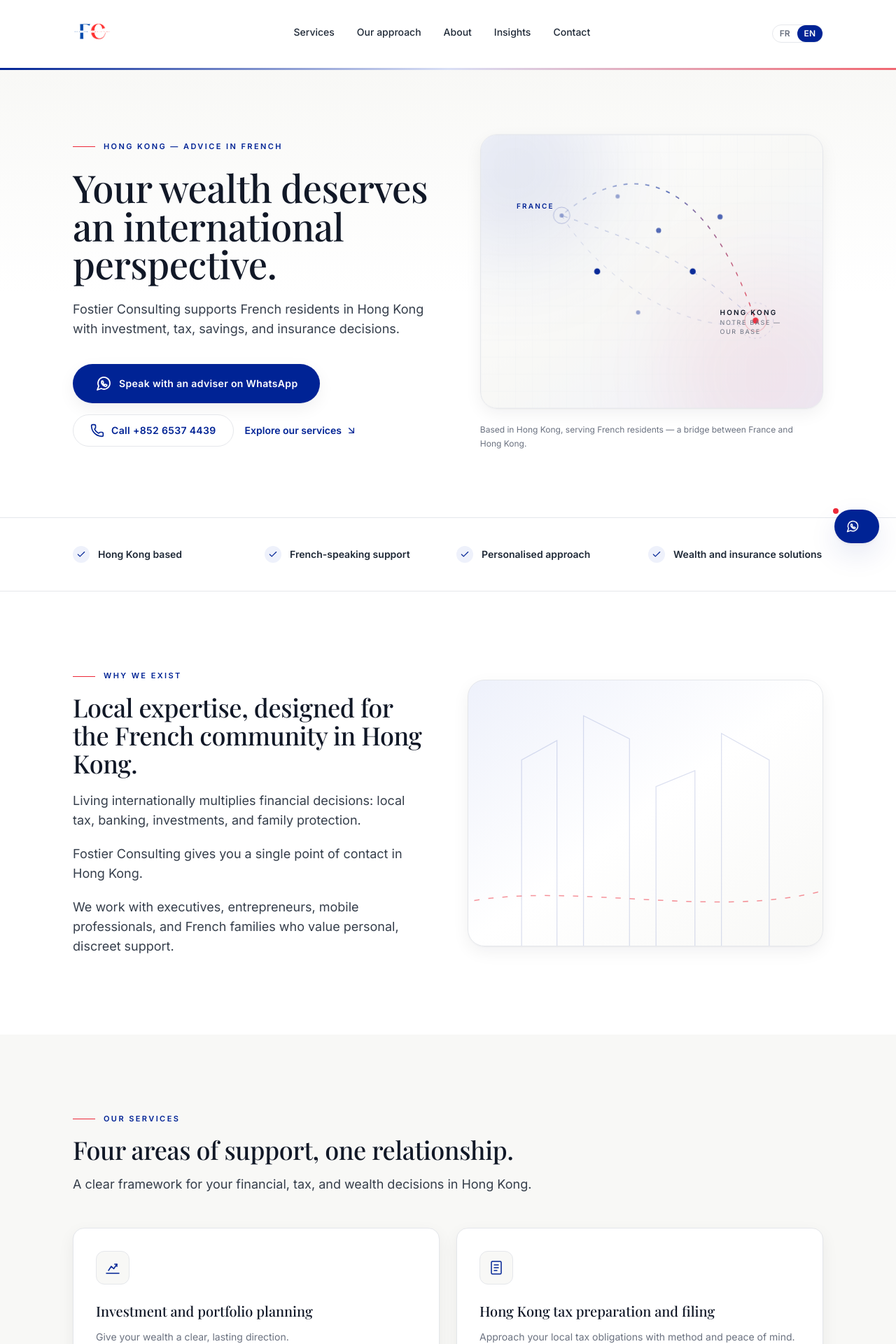
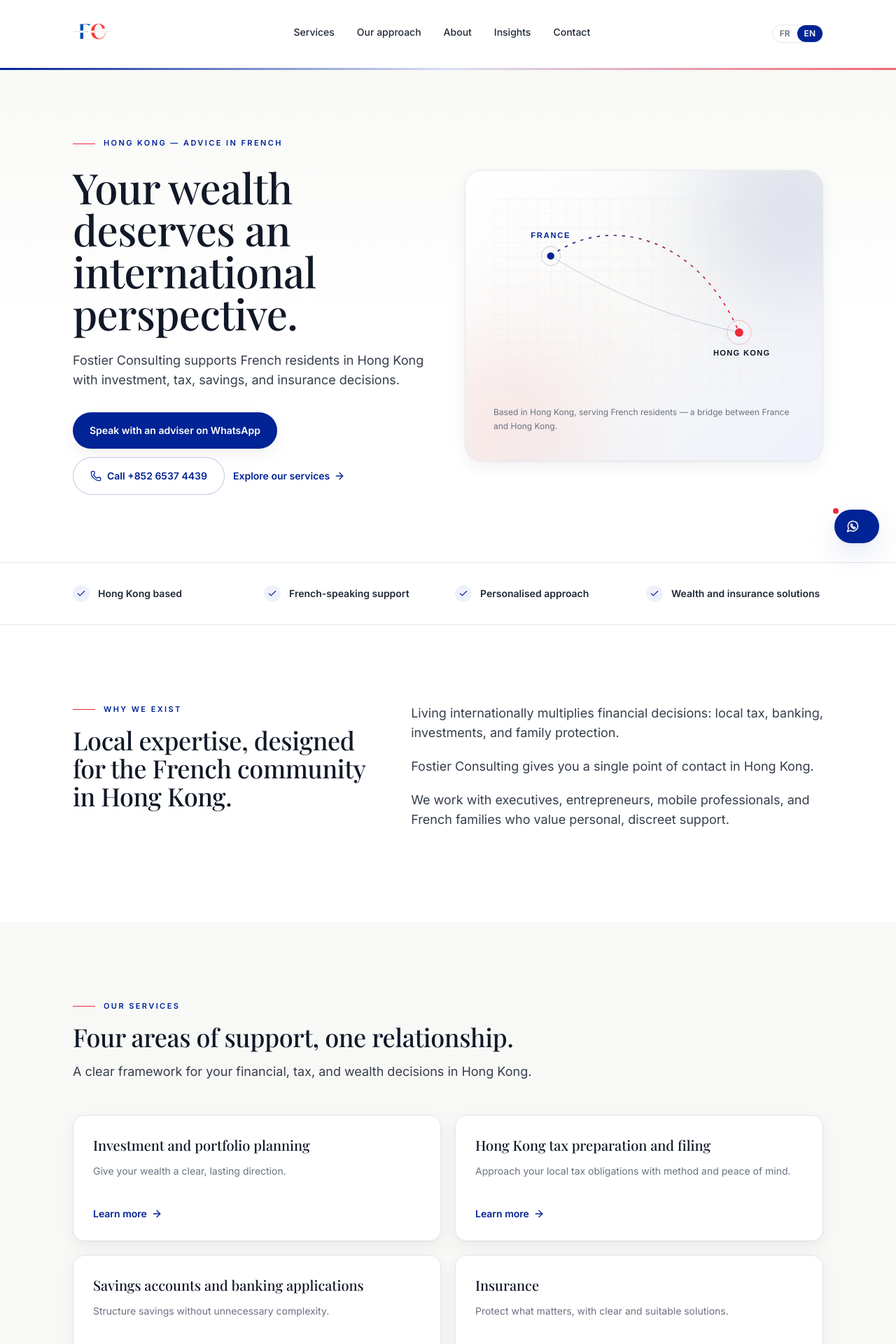
Before and after one commit to nicolasthrax/fostier-consulting-perplexity, a Next.js app: page /en in a window 1280 px wide. Shown: the top 1920 px of the page at 70% size. Built offline with nearby package versions, Linux system fonts and the light colour scheme; a web font is replaced by a local one.

Commit message:
Patch mobile homepage rendering with static-first route

```diff
--- a/app/[lang]/page.tsx
+++ b/app/[lang]/page.tsx
@@ -1,176 +1,54 @@
-import type { Metadata } from "next";
-import { Check, Users } from "lucide-react";
-import type { Locale } from "@/lib/i18n/config";
+import Link from "next/link";
+import { ArrowRight, Check, Phone } from "lucide-react";
 import { getDictionary } from "@/lib/i18n/get-dictionary";
-import { localizedMetadata } from "@/lib/metadata";
-import { Hero } from "@/components/Hero";
-import { Reveal } from "@/components/Reveal";
-import { Section, SectionHeading } from "@/components/SectionHeading";
-import { ServiceCard } from "@/components/ServiceCard";
-import { ProcessTimeline } from "@/components/ProcessTimeline";
-import { FAQAccordion } from "@/components/FAQAccordion";
-import { InsightsCard } from "@/components/InsightsCard";
-import { HkMapElement } from "@/components/HkMapElement";
-import { LegalDisclaimer } from "@/components/LegalDisclaimer";
-import { WhatsAppButton, CallButton } from "@/components/ContactActions";
+import { site, whatsappUrl } from "@/lib/site";
 
-export function generateMetadata({ params }: { params: { lang: Locale } }): Metadata {
-  const dict = getDictionary(params.lang);
-  return localizedMetadata({
-    locale: params.lang,
-    path: "",
-    title: dict.meta.siteTitle,
-    description: dict.meta.siteDescription,
-  });
-}
-
-export default function HomePage({ params: { lang } }: { params: { lang: Locale } }) {
+export default function HomePage({ params: { lang } }: { params: { lang: "fr" | "en" } }) {
   const dict = getDictionary(lang);
-
   return (
     <>
-      <Hero locale={lang} dict={dict} />
+      <section className="relative overflow-hidden bg-gradient-to-b from-parchment via-white to-white">
+        <div className="h-[3px] bg-gradient-to-r from-navy via-navy-100 to-fred/70" />
+        <div className="container-site grid items-center gap-12 py-16 sm:py-20 lg:grid-cols-2 lg:py-24">
+          <div>
+            <p className="eyebrow">{dict.hero.eyebrow}</p>
+            <h1 className="h-serif mt-6 text-4xl leading-[1.12] sm:text-5xl lg:text-6xl">{dict.hero.title}</h1>
+            <p className="body-lead mt-6 max-w-xl">{dict.hero.subtitle}</p>
+            <div className="mt-8 flex flex-col gap-3 sm:flex-row sm:flex-wrap sm:items-center">
+              <a href={whatsappUrl(dict.actions.whatsappMessage)} target="_blank" rel="noopener noreferrer" className="focus-ring inline-flex items-center justify-center rounded-full bg-navy px-6 py-4 text-center text-sm font-semibold text-white shadow-soft transition-colors hover:bg-navy-800">{dict.actions.whatsappAdvisor}</a>
+              <a href={site.phoneHref} className="focus-ring inline-flex items-center justify-center gap-2 rounded-full border border-navy/25 bg-white px-6 py-4 text-center text-sm font-semibold text-navy transition-colors hover:border-navy/50"><Phone className="h-4 w-4" />{dict.actions.callLabel}</a>
+              <Link href={`/${lang}/services`} className="focus-ring inline-flex items-center justify-center gap-1.5 py-2 text-sm font-semibold text-navy underline-offset-4 hover:underline">{dict.actions.discoverServices}<ArrowRight className="h-4 w-4" /></Link>
+            </div>
+          </div>
+          <figure className="relative overflow-hidden rounded-3xl border border-line bg-gradient-to-br from-white via-parchment to-navy-50 p-6 shadow-soft sm:p-10">
+            <div className="absolute -right-20 -top-20 h-64 w-64 rounded-full bg-navy/10 blur-3xl" aria-hidden="true" />
+            <div className="absolute -bottom-20 -left-20 h-64 w-64 rounded-full bg-fred/[.08] blur-3xl" aria-hidden="true" />
+            <svg viewBox="0 0 500 320" className="relative h-auto w-full" aria-hidden="true">
+              <defs><pattern id="grid" width="24" height="24" patternUnits="userSpaceOnUse"><path d="M24 0H0v24" fill="none" stroke="#E5E7EB" strokeWidth=".7" /></pattern><linearGradient id="route" x1="0" x2="1"><stop offset="0" stopColor="#002395" /><stop offset="1" stopColor="#ED2939" /></linearGradient></defs>
+              <rect width="500" height="320" fill="url(#grid)" />
+              <path d="M95 95 C190 24 340 62 408 222" fill="none" stroke="url(#route)" strokeWidth="2" strokeDasharray="5 9" />
+              <path d="M95 95 C230 176 306 198 408 222" fill="none" stroke="#002395" strokeOpacity=".25" strokeWidth="1" />
+              <circle cx="95" cy="95" r="6" fill="#002395" /><circle cx="95" cy="95" r="16" fill="none" stroke="#002395" strokeOpacity=".25" />
+              <circle cx="408" cy="222" r="7" fill="#ED2939" /><circle cx="408" cy="222" r="20" fill="none" stroke="#ED2939" strokeOpacity=".3" />
+              <text x="62" y="65" fill="#002395" fontSize="13" fontFamily="sans-serif" fontWeight="600" letterSpacing="2">FRANCE</text>
+              <text x="365" y="260" fill="#111827" fontSize="13" fontFamily="sans-serif" fontWeight="600" letterSpacing="1.5">HONG KONG</text>
+            </svg>
+            <figcaption className="relative mt-5 text-xs leading-relaxed text-muted">{dict.hero.visualCaption}</figcaption>
+          </figure>
+        </div>
+      </section>
 
-      {/* Trust strip */}
-      <Section className="border-y border-line bg-white !py-10">
-        <ul className="grid gap-6 sm:grid-cols-2 lg:grid-cols-4">
-          {dict.trust.items.map((item, i) => (
-            <Reveal key={item.title} delay={i * 0.06}>
-              <li className="flex items-center gap-3">
-                <span className="flex h-6 w-6 items-center justify-center rounded-full bg-navy-50">
-                  <Check className="h-3.5 w-3.5 text-navy" aria-hidden="true" />
-                </span>
-                <span className="text-sm font-semibold text-slate">{item.title}</span>
-              </li>
-            </Reveal>
-          ))}
-        </ul>
-      </Section>
+      <section className="border-y border-line bg-white"><div className="container-site grid gap-5 py-8 sm:grid-cols-2 lg:grid-cols-4">{dict.trust.items.map((item: { title: string }) => <div key={item.title} className="flex items-center gap-3"><span className="flex h-6 w-6 shrink-0 items-center justify-center rounded-full bg-navy-50"><Check className="h-3.5 w-3.5 text-navy" /></span><span className="text-sm font-semibold text-slate">{item.title}</span></div>)}</div></section>
 
-      {/* Intro */}
-      <Section className="bg-white">
-        <div className="grid items-center gap-14 lg:grid-cols-2">
-          <Reveal>
-            <p className="eyebrow">{dict.intro.eyebrow}</p>
-            <h2 className="h-serif mt-4 text-3xl leading-tight sm:text-4xl">{dict.intro.title}</h2>
-            {dict.intro.paragraphs.map((p) => (
-              <p key={p.slice(0, 24)} className="body-lead mt-5">{p}</p>
-            ))}
-          </Reveal>
-          <Reveal delay={0.15}>
-            {/* Editorial placeholder — replace with a quiet architectural image via next/image */}
-            <div
-              role="img"
-              aria-label={dict.intro.imageAlt}
-              className="relative aspect-[4/3] overflow-hidden rounded-3xl border border-line bg-gradient-to-br from-navy-50 via-white to-parchment shadow-soft"
-            >
-              <svg viewBox="0 0 400 300" className="absolute inset-0 h-full w-full" aria-hidden="true">
-                <g stroke="#002395" strokeOpacity="0.14" strokeWidth="1" fill="none">
-                  <path d="M60 300V90l40-22v232" />
-                  <path d="M130 300V40l52 26v234" />
-                  <path d="M212 300V120l44-18v198" />
-                  <path d="M286 300V60l54 30v210" />
-                </g>
-                <path d="M0 250 C 120 228, 280 270, 400 238" stroke="#ED2939" strokeOpacity="0.5" strokeWidth="1.2" fill="none" className="map-line" strokeDasharray="4 8" />
-              </svg>
-            </div>
-          </Reveal>
-        </div>
-      </Section>
+      <section className="bg-white py-20 sm:py-28"><div className="container-site grid gap-12 lg:grid-cols-[.85fr_1.15fr]"><div><p className="eyebrow">{dict.intro.eyebrow}</p><h2 className="h-serif mt-4 text-3xl leading-tight sm:text-4xl">{dict.intro.title}</h2></div><div>{dict.intro.paragraphs.map((p: string) => <p key={p} className="body-lead mb-5">{p}</p>)}</div></div></section>
 
-      {/* Services */}
-      <Section className="bg-parchment">
-        <SectionHeading eyebrow={dict.services.eyebrow} title={dict.services.title} subtitle={dict.services.subtitle} />
-        <div className="grid gap-6 sm:grid-cols-2">
-          {dict.services.items.map((service, i) => (
-            <Reveal key={service.slug} delay={i * 0.08} className="h-full">
-              <ServiceCard service={service} locale={lang} learnMore={dict.actions.learnMore} />
-            </Reveal>
-          ))}
-        </div>
-        <LegalDisclaimer dict={dict} className="mt-10" />
-      </Section>
+      <section className="bg-parchment py-20 sm:py-28"><div className="container-site"><p className="eyebrow">{dict.services.eyebrow}</p><h2 className="h-serif mt-4 max-w-2xl text-3xl leading-tight sm:text-4xl">{dict.services.title}</h2><p className="body-lead mt-4 max-w-2xl">{dict.services.subtitle}</p><div className="mt-12 grid gap-5 sm:grid-cols-2">{dict.services.items.map((service: { slug: string; title: string; benefit: string }) => <Link key={service.slug} href={`/${lang}/services#${service.slug}`} className="accent-line card-base focus-ring group flex min-h-[180px] flex-col p-7 transition-all hover:-translate-y-[2px] hover:border-navy/25 hover:shadow-lift"><h3 className="font-serif text-xl font-medium text-ink">{service.title}</h3><p className="mt-3 text-sm leading-relaxed text-muted">{service.benefit}</p><span className="mt-auto inline-flex items-center gap-1.5 pt-6 text-sm font-semibold text-navy">{dict.actions.learnMore}<ArrowRight className="h-4 w-4 transition-transform group-hover:translate-x-1" /></span></Link>)}</div></div></section>
 
-      {/* Who we serve */}
-      <Section className="bg-white">
-        <SectionHeading eyebrow={dict.serve.eyebrow} title={dict.serve.title} subtitle={dict.serve.subtitle} />
-        <div className="grid gap-6 sm:grid-cols-2 lg:grid-cols-3">
-          {dict.serve.items.map((item, i) => (
-            <Reveal key={item.title} delay={i * 0.06} className="h-full">
-              <div className="card-base h-full p-7 transition-all duration-300 hover:-translate-y-[2px] hover:shadow-lift">
-                <Users className="h-5 w-5 text-fred" aria-hidden="true" />
-                <h3 className="mt-4 font-serif text-lg font-medium text-ink">{item.title}</h3>
-                <p className="mt-2 text-sm leading-relaxed text-muted">{item.text}</p>
-              </div>
-            </Reveal>
-          ))}
-        </div>
-      </Section>
+      <section id="approche" className="border-y border-line bg-white py-20 sm:py-28"><div className="container-site"><p className="eyebrow">{dict.process.eyebrow}</p><h2 className="h-serif mt-4 text-3xl leading-tight sm:text-4xl">{dict.process.title}</h2><ol className="mt-12 grid gap-8 md:grid-cols-4">{dict.process.steps.map((step: { title: string; text: string }, index: number) => <li key={step.title} className="border-l border-line pl-5 md:border-l-0 md:border-t md:pl-0 md:pt-5"><span className="font-serif text-sm font-semibold text-fred">0{index + 1}</span><h3 className="mt-2 font-serif text-lg font-medium text-ink">{step.title}</h3><p className="mt-2 text-sm leading-relaxed text-muted">{step.text}</p></li>)}</ol><div className="mt-12"><a href={whatsappUrl(dict.actions.whatsappMessage)} target="_blank" rel="noopener noreferrer" className="focus-ring inline-flex rounded-full bg-navy px-6 py-3 text-sm font-semibold text-white hover:bg-navy-800">{dict.actions.whatsappCta}</a></div></div></section>
 
-      {/* Approach / process */}
-      <Section id="approche" className="border-y border-line bg-parchment">
-        <SectionHeading eyebrow={dict.process.eyebrow} title={dict.process.title} />
-        <ProcessTimeline steps={dict.process.steps} />
-        <Reveal className="mt-14 flex justify-center">
-          <WhatsAppButton label={dict.actions.whatsappCta} message={dict.actions.whatsappMessage} />
-        </Reveal>
-      </Section>
+      <section className="bg-white py-20 sm:py-28"><div className="container-site grid items-center gap-12 lg:grid-cols-2"><div><p className="eyebrow">{dict.hongkong.eyebrow}</p><h2 className="h-serif mt-4 text-3xl leading-tight sm:text-4xl">{dict.hongkong.title}</h2>{dict.hongkong.paragraphs.map((p: string) => <p key={p} className="body-lead mt-5">{p}</p>)}</div><div className="rounded-3xl bg-navy-900 p-10 text-white"><p className="text-xs font-semibold uppercase tracking-[.22em] text-white/60">{dict.hongkong.mapLabel}</p><p className="mt-8 font-serif text-3xl leading-tight">France<br /><span className="text-fred">×</span><br />Hong Kong</p></div></div></section>
 
-      {/* Hong Kong expertise */}
-      <Section className="bg-white">
-        <div className="grid items-center gap-14 lg:grid-cols-2">
-          <Reveal>
-            <p className="eyebrow">{dict.hongkong.eyebrow}</p>
-            <h2 className="h-serif mt-4 text-3xl leading-tight sm:text-4xl">{dict.hongkong.title}</h2>
-            {dict.hongkong.paragraphs.map((p) => (
-              <p key={p.slice(0, 24)} className="body-lead mt-5">{p}</p>
-            ))}
-          </Reveal>
-          <Reveal delay={0.15}>
-            <HkMapElement label={dict.hongkong.mapLabel} />
-          </Reveal>
-        </div>
-      </Section>
-
-      {/* Insights */}
-      <Section className="bg-parchment">
-        <SectionHeading eyebrow={dict.insights.eyebrow} title={dict.insights.title} subtitle={dict.insights.subtitle} />
-        <div className="grid gap-6 md:grid-cols-3">
-          {dict.insights.items.map((article, i) => (
-            <Reveal key={article.slug} delay={i * 0.08} className="h-full">
-              <InsightsCard article={article} locale={lang} readMore={dict.insights.readMore} cmsNote={dict.insights.cmsNote} />
-            </Reveal>
-          ))}
-        </div>
-      </Section>
-
-      {/* FAQ */}
-      <Section className="bg-white">
-        <SectionHeading eyebrow={dict.faq.eyebrow} title={dict.faq.title} />
-        <FAQAccordion items={dict.faq.items} />
-      </Section>
-
-      {/* Final contact */}
-      <Section className="relative overflow-hidden bg-navy-900 text-white">
-        <div className="absolute -right-24 -top-24 h-80 w-80 rounded-full bg-navy/40 blur-3xl" aria-hidden="true" />
-        <div className="absolute -bottom-24 -left-16 h-72 w-72 rounded-full bg-fred/15 blur-3xl" aria-hidden="true" />
-        <div className="container-site relative text-center">
-          <Reveal>
-            <p className="eyebrow !text-white/70">{dict.contact.eyebrow}</p>
-            <h2 className="mt-4 font-serif text-3xl font-medium leading-tight text-white sm:text-4xl">
-              {dict.contact.title}
-            </h2>
-            <p className="mx-auto mt-5 max-w-2xl text-base leading-relaxed text-white/75">
-              {dict.contact.subtitle}
-            </p>
-            <div className="mt-10 flex flex-wrap justify-center gap-4">
-              <WhatsAppButton label={dict.actions.startWhatsapp} message={dict.actions.whatsappMessage} variant="primary" large className="!bg-white !text-navy hover:!bg-parchment" />
-              <CallButton label={dict.actions.callLabel} large className="!border-white/30 !bg-transparent !text-white hover:!border-white/60" />
-            </div>
-            <LegalDisclaimer dict={dict} className="mx-auto mt-10 !text-white/50" />
-          </Reveal>
-        </div>
-      </Section>
+      <section className="bg-navy-900 py-20 text-white sm:py-28"><div className="container-site text-center"><p className="text-xs font-semibold uppercase tracking-[.22em] text-white/60">{dict.contact.eyebrow}</p><h2 className="mt-4 font-serif text-3xl leading-tight sm:text-4xl">{dict.contact.title}</h2><p className="mx-auto mt-5 max-w-2xl text-base leading-relaxed text-white/75">{dict.contact.subtitle}</p><div className="mt-9 flex flex-col justify-center gap-3 sm:flex-row"><a href={whatsappUrl(dict.actions.whatsappMessage)} target="_blank" rel="noopener noreferrer" className="focus-ring inline-flex justify-center rounded-full bg-white px-7 py-4 text-sm font-semibold text-navy hover:bg-parchment">{dict.actions.startWhatsapp}</a><a href={site.phoneHref} className="focus-ring inline-flex justify-center rounded-full border border-white/30 px-7 py-4 text-sm font-semibold text-white hover:border-white/60">{dict.actions.callLabel}</a></div></div></section>
     </>
   );
 }
```
